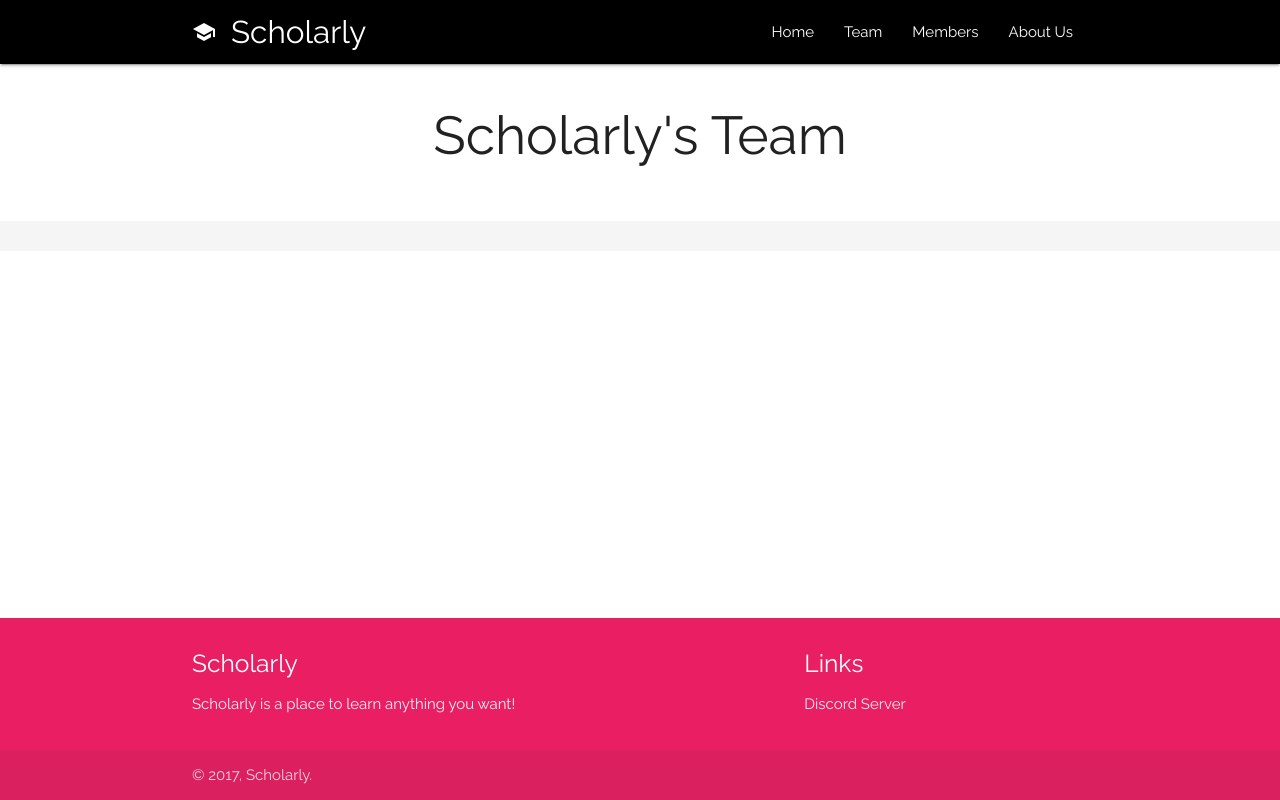
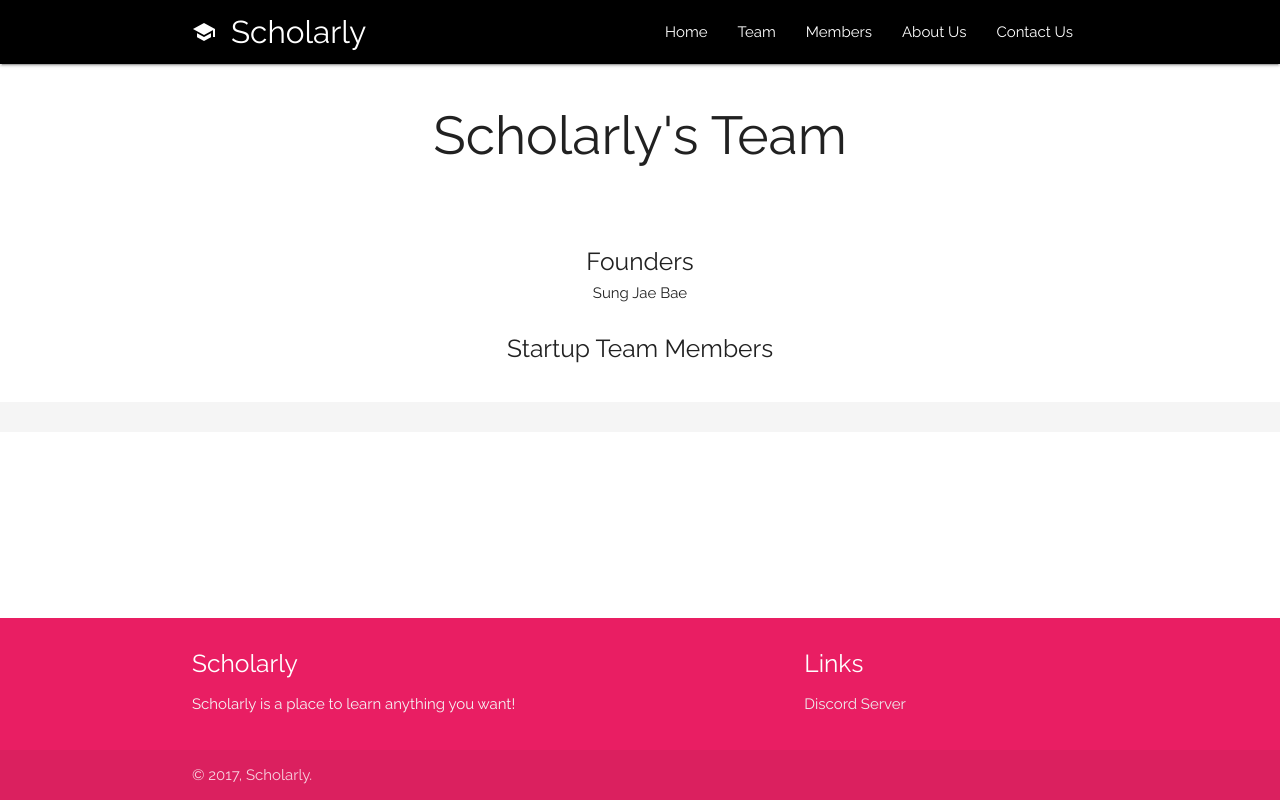
Before and after one commit to nikedia/ScholarlyWeb, an Angular app: page /team in a window 1280 px wide. Built offline with nearby package versions, Linux system fonts and the light colour scheme.

Commit message:
drag's-commit

```diff
--- a/src/app/app-routing.module.ts
+++ b/src/app/app-routing.module.ts
@@ -5,12 +5,14 @@ import { HomeComponent } from './home/home.component';
 import { TeamComponent } from './team/team.component';
 import { MembersComponent } from './members/members.component';
 import { AboutUsComponent } from './about-us/about-us.component';
+import { ContactUsComponent } from './contact-us/contact-us.component';
 
 const routes: Routes = [
   { path: '', component: HomeComponent },
   { path: 'team', component: TeamComponent },
   { path: 'members', component: MembersComponent },
-  { path: 'aboutus', component: AboutUsComponent }
+  { path: 'aboutus', component: AboutUsComponent },
+  { path: 'contactus', component: ContactUsComponent }
 ];
 
 @NgModule({
--- a/src/app/app.module.ts
+++ b/src/app/app.module.ts
@@ -12,6 +12,7 @@ import { FooterComponent } from './footer/footer.component';
 import { TeamComponent } from './team/team.component';
 import { MembersComponent } from './members/members.component';
 import { AboutUsComponent } from './about-us/about-us.component';
+import { ContactUsComponent } from './contact-us/contact-us.component';
 
 
 @NgModule({
@@ -22,7 +23,8 @@ import { AboutUsComponent } from './about-us/about-us.component';
     FooterComponent,
     TeamComponent,
     MembersComponent,
-    AboutUsComponent
+    AboutUsComponent,
+    ContactUsComponent
   ],
   imports: [
     BrowserModule,
--- /dev/null
+++ b/src/app/contact-us/contact-us.component.html
@@ -0,0 +1,6 @@
+<div>
+
+
+
+
+</div>
--- /dev/null
+++ b/src/app/contact-us/contact-us.component.ts
@@ -0,0 +1,15 @@
+import { Component, OnInit } from '@angular/core';
+
+@Component({
+  selector: 'app-contact-us',
+  templateUrl: './contact-us.component.html',
+  styleUrls: ['./contact-us.component.scss']
+})
+export class ContactUsComponent implements OnInit {
+
+  constructor() { }
+
+  ngOnInit() {
+  }
+
+}
--- a/src/app/members/members.component.html
+++ b/src/app/members/members.component.html
@@ -6,6 +6,6 @@
 
 <div class="section grey lighten-4">
   <div class="row container">
-    what?
+    Service isnt online yet
   </div>
 </div>
--- a/src/app/navbar/navbar.component.html
+++ b/src/app/navbar/navbar.component.html
@@ -17,6 +17,9 @@
       <li>
         <a routerLink="aboutus">About Us</a>
       </li>
+      <li>
+        <a routerlink="contactus">Contact Us</a>
+      </li>
     </ul>
   </div>
 </nav>
--- a/src/app/team/team.component.html
+++ b/src/app/team/team.component.html
@@ -3,6 +3,17 @@
     <h2 class="header center">Scholarly's Team</h2>
   </div>
 </div>
+<div class="section">
+    <div>
+      <h5 class="header center">Founders</h5>
+    </div>
+    <div class="center">
+      <h6 class="col s12">Sung Jae Bae</h6>
+    </div>
+    <div class="section">
+      <h5 class="header center">Startup Team Members</h5>
+    </div>
+</div>
 
 <div class="section grey lighten-4">
 </div>
```
Also changed, not shown: src/app/contact-us/contact-us.component.scss (added), 2 other files (tests, documents, lock files or other folders).
